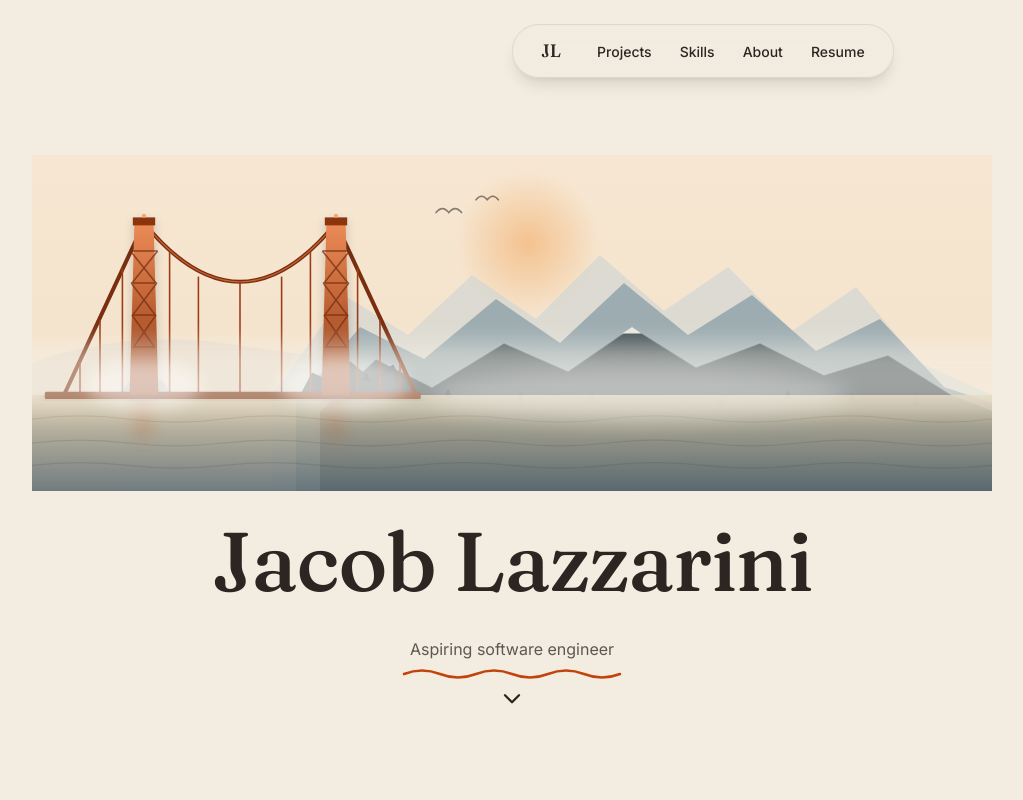
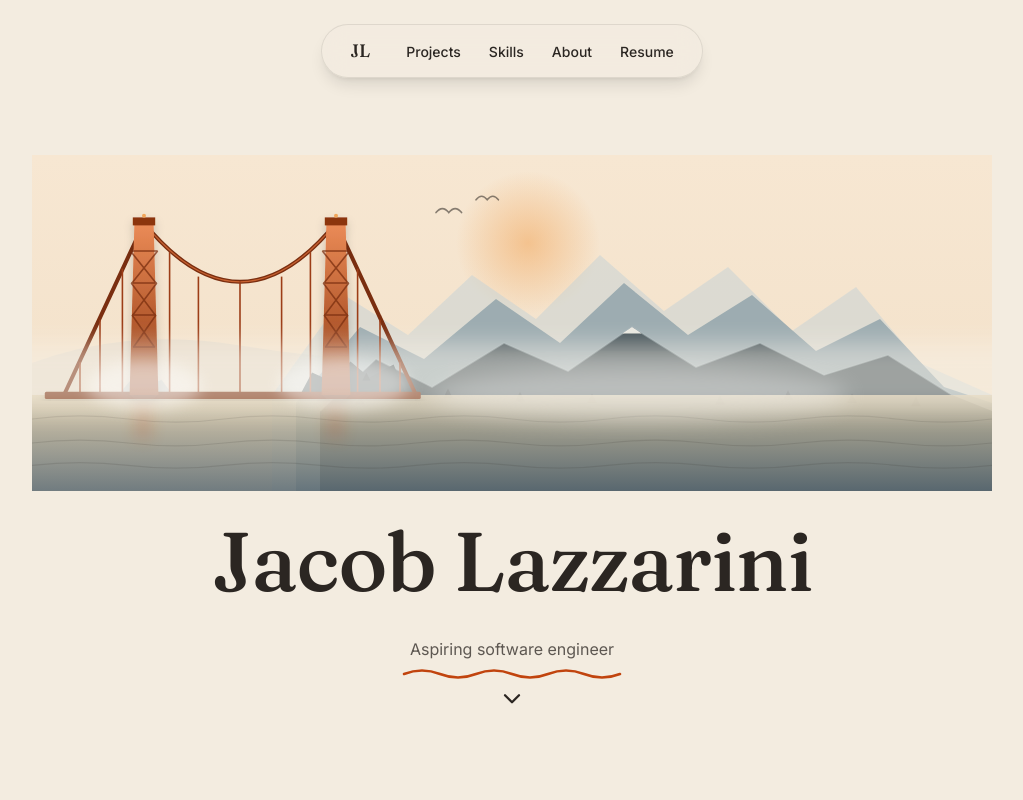
Before and after one commit to garbanzo2411/garbanzos-website, a Next.js app: page / in a window 1280 px wide. Shown: the top 800 px of the page, without its empty margins (128-1151 px from the left). Built offline with nearby package versions, Linux system fonts and the light colour scheme.

Commit message:
fixed navigation pill orentation, made my name aclickable button to take user back to top

```diff
--- a/components/Nav.tsx
+++ b/components/Nav.tsx
@@ -15,11 +15,22 @@ export default function Nav() {
       initial={{ opacity: 0, y: -10 }}
       animate={{ opacity: 1, y: 0 }}
       transition={{ duration: 0.7, delay: 2.0, ease: "easeOut" }}
-      className="fixed top-6 left-1/2 -translate-x-1/2 z-10 flex items-center gap-9
+      className="fixed top-6 inset-x-0 mx-auto w-fit z-10 flex items-center gap-9
                  px-7 py-3 rounded-full border border-ink/10 bg-cream/70
                  backdrop-blur-md shadow-lg"
     >
-      <span className="font-display font-medium text-lg">JL</span>
+      <button
+        type="button"
+        onClick={() => window.scrollTo({ top: 0, behavior: "smooth" })}
+        aria-label="Scroll to top"
+        className="relative font-display font-medium text-lg text-left text-ink no-underline
+                   after:absolute after:left-0 after:-bottom-1 after:h-[2px] after:w-0
+                   after:bg-accent after:transition-all after:duration-200
+                   hover:after:w-full focus-visible:after:w-full
+                   focus-visible:outline-2 focus-visible:outline-accent focus-visible:outline-offset-4 rounded-sm"
+      >
+        JL
+      </button>
       <ul className="flex gap-7 list-none">
         {links.map((link) => (
           <li key={link.href}>
```
